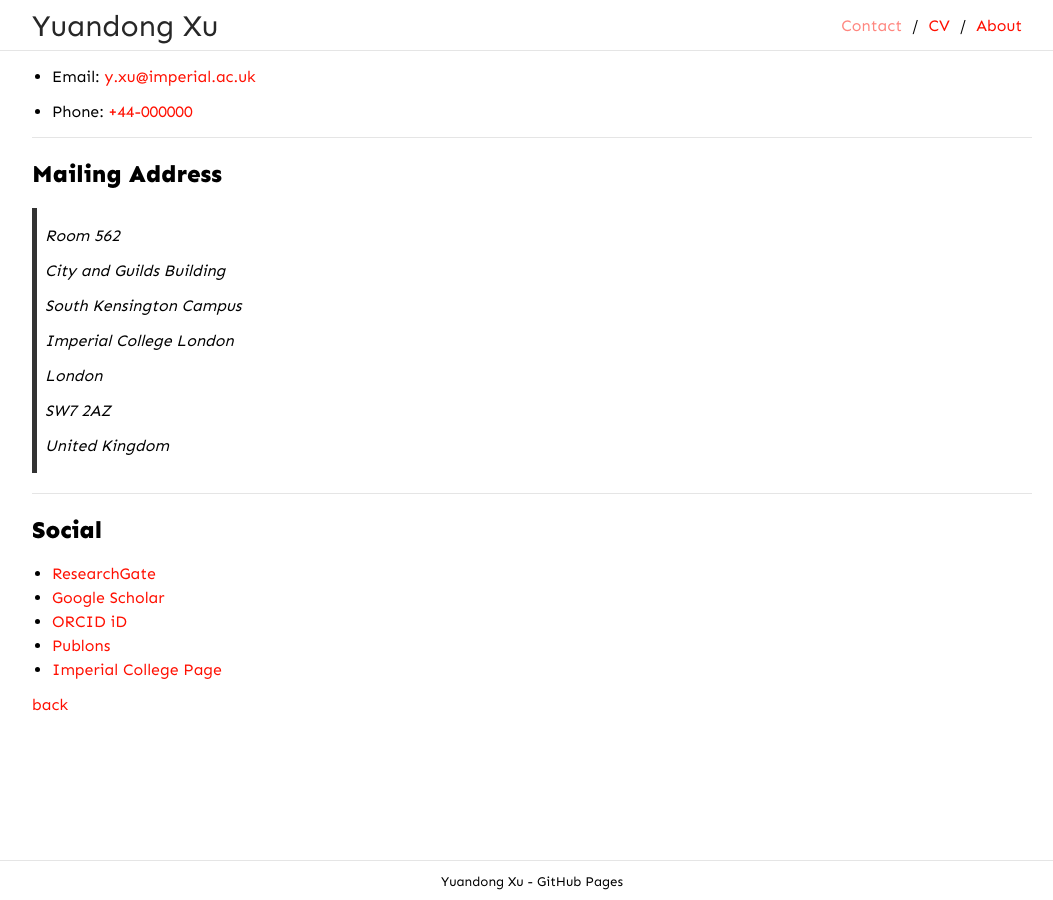
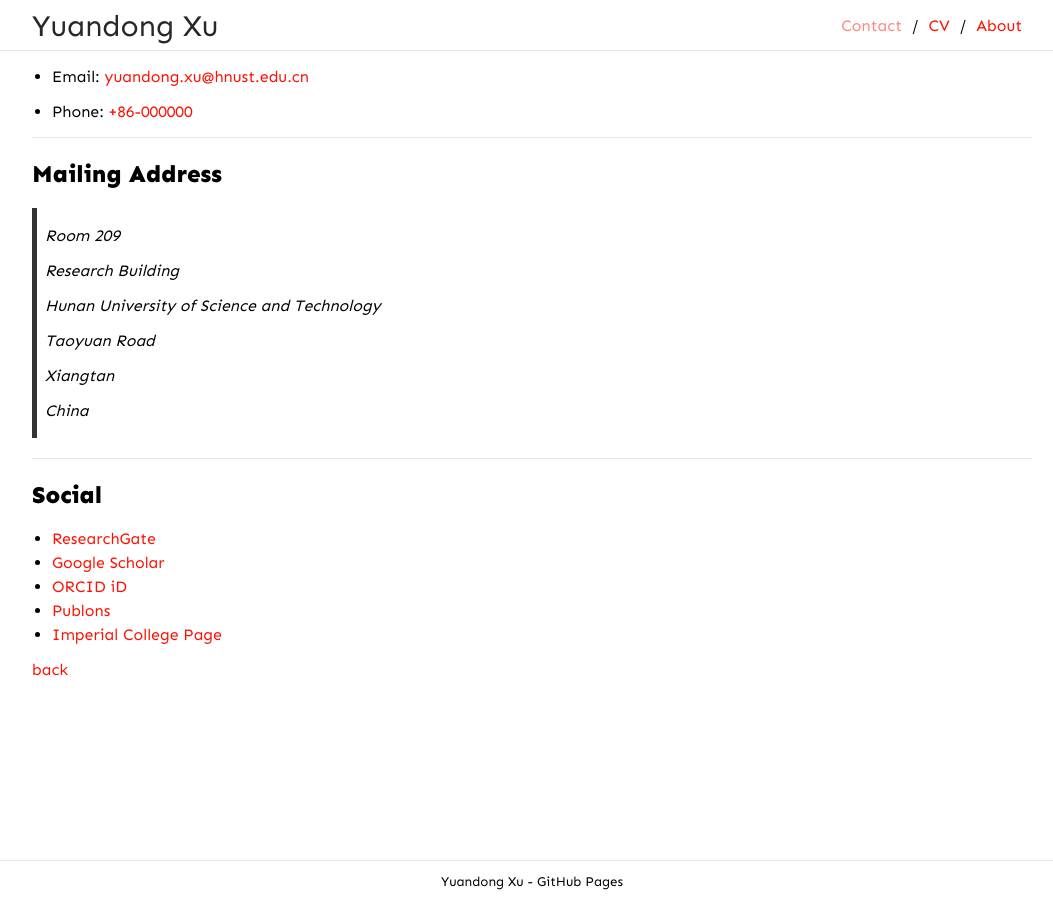
Before and after one commit to edgarxu/edgarxu.github.io, a Jekyll site: the page built from Contact.md, in a window 1280 px wide. Shown: the whole page, without its empty margins (108-1161 px from the left). Built offline with Jekyll 4.4.1, drawn with Linux system fonts in a browser that asks for light colours.

Commit message:
change email address

```diff
--- a/Contact.md
+++ b/Contact.md
@@ -5,26 +5,24 @@ title: Contact
 nav_order: 1
 ---
 
-* Email: [y.xu@imperial.ac.uk](mailto:y.xu@imperial.ac.uk)
+* Email: [yuandong.xu@hnust.edu.cn](mailto:yuandong.xu@hnust.edu.cn)
 
-* Phone: [+44-000000](tel:+44-000000)
+* Phone: [+86-000000](tel:+86-000000)
 
 ---
 
 ## Mailing Address
-> Room 562
+> Room 209
 >
-> City and Guilds Building
+> Research Building
 >
-> South Kensington Campus
+> Hunan University of Science and Technology
 >
-> Imperial College London
+> Taoyuan Road
 >
-> London
+> Xiangtan
 >
-> SW7 2AZ
->
-> United Kingdom
+> China
 
 ---
 
```
Also changed, not shown: CV.md (+6 -7 lines), index.md (+1 -0 lines).
